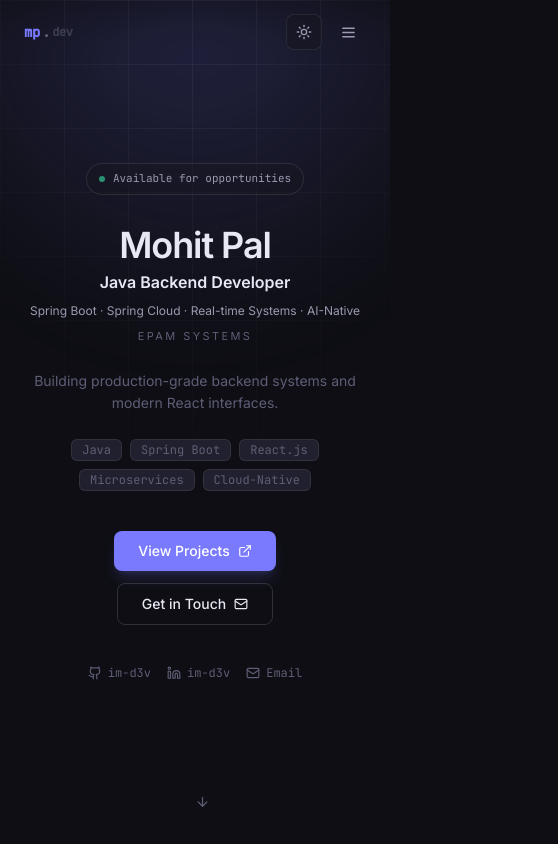
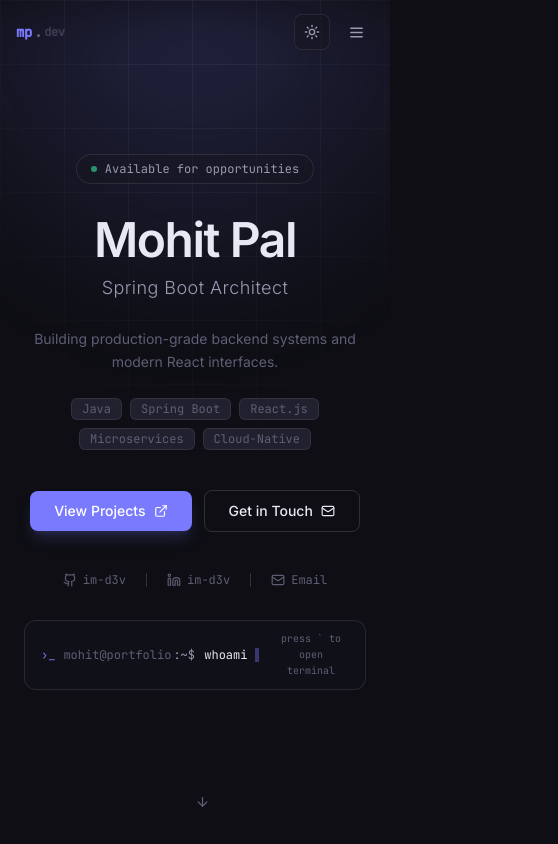
Before and after one commit to im-d3v/Portfolio, a React (Vite) app in the folder frontend/: page / in a window 390 px wide. Shown: the top 844 px of the page, 558 px wide, since content can reach past the window. Built offline with nearby package versions, Linux system fonts and the light colour scheme.

Commit message:
fix: restore rotating hero and stabilize mobile section layout

```diff
--- a/frontend/src/components/layout/Navbar.tsx
+++ b/frontend/src/components/layout/Navbar.tsx
@@ -42,7 +42,7 @@ export function Navbar() {
             : 'bg-transparent'
         )}
       >
-        <nav className="max-w-6xl mx-auto px-6 h-16 flex items-center justify-between">
+        <nav className="max-w-6xl mx-auto px-4 sm:px-6 h-16 flex items-center justify-between">
           {/* Logo */}
           <a href="#" className="font-mono text-sm font-semibold tracking-tight group flex items-center gap-0.5">
             <span className="text-accent">mp</span>
--- a/frontend/src/components/sections/ArchitectureDiagram.tsx
+++ b/frontend/src/components/sections/ArchitectureDiagram.tsx
@@ -12,6 +12,29 @@ import { EASE } from '@/lib/animations'
 const NODE_W = 172
 const NODE_H = 90
 const H     = 640
+
+const MOBILE_FLOW = [
+  {
+    title: 'Client Layer',
+    tech: 'React 18 + TypeScript',
+    summary: 'Browser SPA sends HTTPS requests and upgrades real-time channels through a single gateway.',
+  },
+  {
+    title: 'Gateway + Security',
+    tech: 'Spring Cloud Gateway + Spring Security',
+    summary: 'JWT validation, rate limiting, service discovery, and request routing happen before business logic executes.',
+  },
+  {
+    title: 'Application Services',
+    tech: 'Spring Boot + Socket.io',
+    summary: 'REST APIs process domain logic while the WebSocket server broadcasts live updates with low latency.',
+  },
+  {
+    title: 'Data + Messaging',
+    tech: 'PostgreSQL + Redis + RabbitMQ',
+    summary: 'Durable storage, cache-backed session access, and async event fanout keep reads fast and writes resilient.',
+  },
+]
 
 /* ─── Types ──────────────────────────────────────────────────────────── */
 interface NodeDef {
@@ -311,6 +334,33 @@ export function ArchitectureDiagram() {
             className="rounded-2xl border border-border/[0.09] overflow-hidden"
             style={{ background: 'rgb(var(--secondary))' }}
           >
+            <div className="md:hidden px-4 py-4 space-y-3.5">
+              {MOBILE_FLOW.map((item, index) => (
+                <div
+                  key={item.title}
+                  className="rounded-xl border border-border/[0.08] bg-primary px-4 py-3 text-left"
+                >
+                  <div className="flex items-center gap-2 mb-2">
+                    <span className="text-[10px] font-mono uppercase tracking-[0.2em] text-accent/80">
+                      {String(index + 1).padStart(2, '0')}
+                    </span>
+                    <span className="h-px flex-1 bg-border/[0.08]" />
+                  </div>
+                  <p className="text-sm font-semibold text-content">{item.title}</p>
+                  <p className="mt-1 text-[11px] font-mono text-faint/60">{item.tech}</p>
+                  <p className="mt-2 text-sm leading-relaxed text-muted">{item.summary}</p>
+                </div>
+              ))}
+
+              <div className="rounded-xl border border-accent/15 bg-accent/5 px-4 py-3 text-center">
+                <p className="text-[10px] font-mono uppercase tracking-[0.18em] text-accent/80">Desktop Diagram</p>
+                <p className="mt-2 text-sm text-muted leading-relaxed">
+                  The interactive service map is available on larger screens to avoid shrinking the full topology on phones.
+                </p>
+              </div>
+            </div>
+
+            <div className="hidden md:block">
             {/* Window chrome */}
             <div
               className="flex items-center justify-between px-5 py-3 border-b border-border/[0.07]"
@@ -355,7 +405,7 @@ export function ArchitectureDiagram() {
 
             {/* Diagram */}
             <div className="overflow-x-auto overscroll-x-contain">
-              <div ref={containerRef} className="relative" style={{ width: '100%', minWidth: dims.w < 640 ? 640 : 720, height: H }}>
+              <div ref={containerRef} className="relative" style={{ width: '100%', minWidth: 720, height: H }}>
 
                 {/* Layer bands */}
                 {LAYERS.map(layer => (
@@ -652,6 +702,7 @@ export function ArchitectureDiagram() {
                 </span>
               )}
             </div>
+            </div>
           </div>
         </AnimatedSection>
       </div>
--- a/frontend/src/components/sections/Hero.tsx
+++ b/frontend/src/components/sections/Hero.tsx
@@ -1,14 +1,28 @@
-import { motion } from 'framer-motion'
+import { useState, useEffect } from 'react'
+import { motion, AnimatePresence } from 'framer-motion'
 import { Github, Linkedin, Mail, ArrowDown, ExternalLink } from 'lucide-react'
 import { HERO } from '@/data/portfolio'
 import { Button } from '@/components/ui/Button'
 import { blurUp, stagger, EASE } from '@/lib/animations'
 
+const ROLES = [
+  'Full-Stack Engineer',
+  'Java Backend Developer',
+  'Spring Boot Architect',
+  'React Developer',
+  'Cloud-Native Builder',
+]
+
 export function Hero() {
-  const roleParts = HERO.role.split('|').map(part => part.trim())
+  const [roleIdx, setRoleIdx] = useState(0)
+
+  useEffect(() => {
+    const id = setInterval(() => setRoleIdx(i => (i + 1) % ROLES.length), 2800)
+    return () => clearInterval(id)
+  }, [])
 
   return (
-    <section className="relative min-h-[100svh] flex flex-col items-center justify-center px-4 sm:px-6 overflow-hidden">
+    <section className="relative min-h-screen flex flex-col items-center justify-center px-6 overflow-hidden">
 
       {/* ── Grid ───────────────────────────────────────────────────────── */}
       <div
@@ -45,7 +59,7 @@ export function Hero() {
       >
         {/* Status badge */}
         <motion.div variants={blurUp} className="mb-8">
-          <span className="inline-flex max-w-full items-center gap-2 px-3 py-1.5 rounded-full text-[11px] sm:text-xs font-mono
+          <span className="inline-flex items-center gap-2 px-3.5 py-1.5 rounded-full text-xs font-mono
                            border border-border/[0.1] bg-secondary/50 backdrop-blur-sm text-muted">
             <span className="w-1.5 h-1.5 rounded-full bg-emerald-400 animate-pulse-slow" />
             Available for opportunities
@@ -59,36 +73,42 @@ export function Hero() {
               hidden: { y: '105%', opacity: 0 },
               visible: { y: 0, opacity: 1, transition: { duration: 0.85, ease: EASE } },
             }}
-            className="text-4xl sm:text-7xl md:text-[88px] font-semibold tracking-[-0.03em]
+            className="text-5xl sm:text-7xl md:text-[88px] font-semibold tracking-[-0.03em]
                        text-content leading-none"
           >
             Mohit Pal
           </motion.h1>
         </div>
 
-        {/* Role heading */}
-        <motion.div variants={blurUp} className="mb-6 max-w-xl space-y-2 text-center">
-          <p className="text-base sm:text-lg md:text-xl text-content font-semibold leading-snug">
-            {roleParts[0]}
-          </p>
-          <p className="text-xs sm:text-sm md:text-base text-muted leading-relaxed px-2 sm:px-0">
-            {roleParts[1]}
-          </p>
-          <p className="text-[11px] sm:text-sm text-faint uppercase tracking-[0.22em]">
-            {roleParts[2]}
-          </p>
+        {/* Animated role */}
+        <motion.div
+          variants={blurUp}
+          className="h-8 overflow-hidden flex items-center justify-center mb-6"
+        >
+          <AnimatePresence mode="wait">
+            <motion.p
+              key={ROLES[roleIdx]}
+              initial={{ y: '80%', opacity: 0, filter: 'blur(4px)' }}
+              animate={{ y: 0, opacity: 1, filter: 'blur(0px)' }}
+              exit={{ y: '-80%', opacity: 0, filter: 'blur(4px)' }}
+              transition={{ duration: 0.38, ease: EASE }}
+              className="text-lg sm:text-xl md:text-2xl text-muted font-light tracking-wide"
+            >
+              {ROLES[roleIdx]}
+            </motion.p>
+          </AnimatePresence>
         </motion.div>
 
         {/* Description */}
         <motion.p
           variants={blurUp}
-          className="text-sm sm:text-base text-faint leading-relaxed max-w-lg mb-6 px-2 sm:px-0"
+          className="text-sm sm:text-base text-faint leading-relaxed max-w-lg mb-6"
         >
           {HERO.tagline}
         </motion.p>
 
         {/* Tech tags */}
-        <motion.div variants={blurUp} className="flex max-w-xl flex-wrap items-center justify-center gap-2 mb-10 px-1">
+        <motion.div variants={blurUp} className="flex flex-wrap items-center justify-center gap-2 mb-10">
           {HERO.tags.map(tag => (
             <span
               key={tag}
@@ -102,7 +122,7 @@ export function Hero() {
         </motion.div>
 
         {/* CTAs */}
-        <motion.div variants={blurUp} className="flex w-full max-w-sm flex-col sm:max-w-none sm:flex-row flex-wrap items-center justify-center gap-3 mb-10">
+        <motion.div variants={blurUp} className="flex flex-wrap items-center justify-center gap-3 mb-10">
           <Button
             variant="primary"
             size="lg"
@@ -118,20 +138,20 @@ export function Hero() {
         </motion.div>
 
         {/* Social links */}
-        <motion.div variants={blurUp} className="flex flex-wrap items-center justify-center gap-x-4 gap-y-3 max-w-xs sm:max-w-none">
+        <motion.div variants={blurUp} className="flex items-center gap-5">
           {[
             { icon: Github,   label: 'im-d3v', href: HERO.github },
             { icon: Linkedin, label: 'im-d3v', href: HERO.linkedin },
             { icon: Mail,     label: 'Email',  href: `mailto:${HERO.email}` },
           ].map(({ icon: Icon, label, href }, i) => (
-            <span key={label} className="flex items-center gap-4">
-              {i > 0 && <span className="hidden sm:block w-px h-3.5 bg-border/[0.15]" />}
+            <span key={label} className="flex items-center gap-5">
+              {i > 0 && <span className="w-px h-3.5 bg-border/[0.15]" />}
               <a
                 href={href}
                 target={href.startsWith('http') ? '_blank' : undefined}
                 rel="noopener noreferrer"
                 className="flex items-center gap-1.5 text-faint hover:text-content
-                           text-xs font-mono transition-colors duration-150 group whitespace-nowrap"
+                           text-xs font-mono transition-colors duration-150 group"
               >
                 <Icon size={14} />
                 <span className="group-hover:underline underline-offset-2">{label}</span>
@@ -144,7 +164,7 @@ export function Hero() {
         <motion.button
           variants={blurUp}
           onClick={() => window.dispatchEvent(new CustomEvent('open-terminal'))}
-          className="mt-8 hidden sm:inline-flex items-center gap-0.5 px-4 py-2.5 rounded-xl
+          className="mt-8 inline-flex items-center gap-0.5 px-4 py-2.5 rounded-xl
                      border border-border/[0.10] bg-secondary/40 backdrop-blur-sm
                      hover:border-accent/30 hover:bg-secondary/60
                      font-mono text-xs transition-all duration-200 group"
--- a/frontend/src/components/ui/AnimatedSection.tsx
+++ b/frontend/src/components/ui/AnimatedSection.tsx
@@ -1,4 +1,4 @@
-import { useRef } from 'react'
+import { useEffect, useRef, useState } from 'react'
 import { motion, useInView } from 'framer-motion'
 import { stagger } from '@/lib/animations'
 import { cn } from '@/lib/utils'
@@ -12,7 +12,13 @@ interface Props {
 
 export function AnimatedSection({ children, className, delay = 0, once = true }: Props) {
   const ref = useRef(null)
+  const [forceVisible, setForceVisible] = useState(false)
   const inView = useInView(ref, { once, margin: '-80px 0px' })
+
+  useEffect(() => {
+    if (typeof window === 'undefined') return
+    setForceVisible(window.innerWidth < 768)
+  }, [])
 
   return (
     <motion.div
@@ -24,7 +30,7 @@ export function AnimatedSection({ children, className, delay = 0, once = true }:
         },
       }}
       initial="hidden"
-      animate={inView ? 'visible' : 'hidden'}
+      animate={forceVisible || inView ? 'visible' : 'hidden'}
       className={cn(className)}
     >
       {children}
--- a/frontend/src/index.css
+++ b/frontend/src/index.css
@@ -37,6 +37,7 @@
 html {
   scroll-behavior: smooth;
   text-size-adjust: 100%;
+  overflow-x: clip;
 }
 
 body {
@@ -48,6 +49,12 @@ body {
   line-height: 1.6;
   overflow-x: hidden;
   transition: background-color 0.3s ease, color 0.3s ease;
+}
+
+#root {
+  width: 100%;
+  max-width: 100%;
+  overflow-x: clip;
 }
 
 /* ─── Selection ─────────────────────────────────────────────────────────────── */
```
